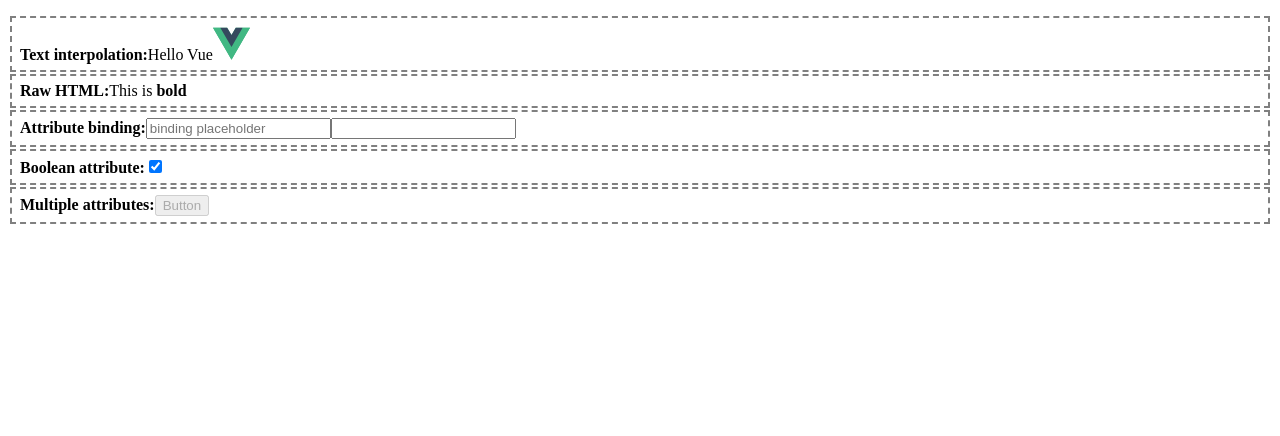
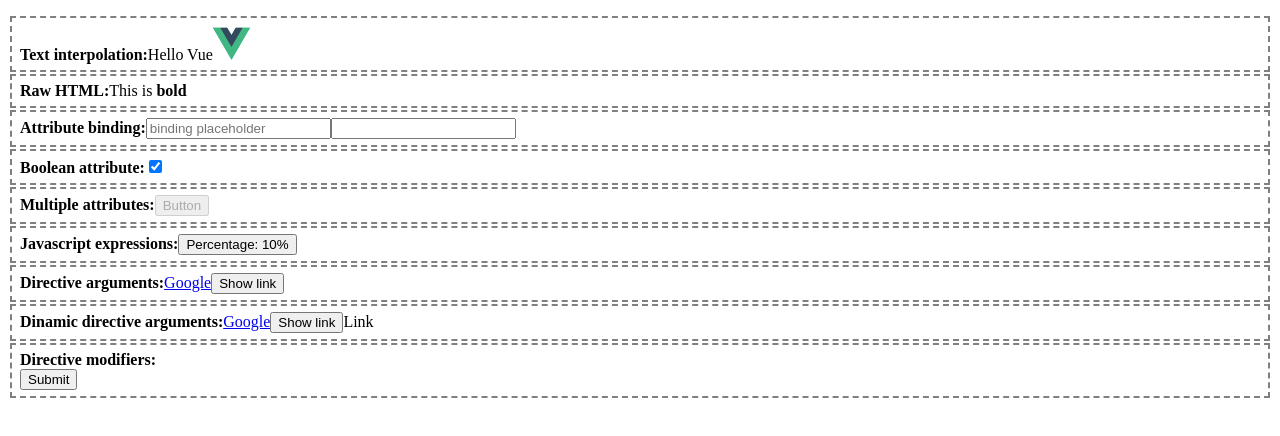
Before and after one commit to jhormanrus/remember-vue, a Vue app: page / in a window 1280 px wide. Shown: the top 436 px of the page. Built offline with nearby package versions, Linux system fonts and the light colour scheme.

Commit message:
1 file modified, 4 added

```diff
--- a/src/App.vue
+++ b/src/App.vue
@@ -4,6 +4,10 @@ import RawHtml from './components/RawHtml.vue';
 import AttributeBinding from './components/AttributeBinding.vue';
 import BooleanAttribute from './components/BooleanAttribute.vue';
 import MultipleAttributes from './components/MultipleAttributes.vue';
+import JavascriptExpressions from './components/JavascriptExpressions.vue';
+import DirectiveArguments from './components/DirectiveArguments.vue';
+import DinamicArguments from './components/DinamicArguments.vue';
+import Modifiers from './components/Modifiers.vue';
 </script>
 
 <template>
@@ -28,5 +32,21 @@ import MultipleAttributes from './components/MultipleAttributes.vue';
       <b>Multiple attributes:</b>
       <MultipleAttributes />
     </li>
+    <li>
+      <b>Javascript expressions:</b>
+      <JavascriptExpressions />
+    </li>
+    <li>
+      <b>Directive arguments:</b>
+      <DirectiveArguments />
+    </li>
+    <li>
+      <b>Dinamic directive arguments:</b>
+      <DinamicArguments />
+    </li>
+    <li>
+      <b>Directive modifiers:</b>
+      <Modifiers />
+    </li>
   </ul>
 </template>
--- /dev/null
+++ b/src/components/DinamicArguments.vue
@@ -0,0 +1,17 @@
+<script setup>
+const bindDirective = 'href';
+const onDirective = 'click';
+
+const googleLink = 'https://google.com';
+
+function showAlert() {
+  alert(googleLink);
+}
+</script>
+
+<template>
+  <a :[bindDirective]="googleLink">Google</a>
+  <button @[onDirective]="showAlert">Show link</button>
+  <!-- null (and any other non string) will remove the binding -->
+  <a :[null]="googleLink">Link</a>
+</template>
--- /dev/null
+++ b/src/components/DirectiveArguments.vue
@@ -0,0 +1,12 @@
+<script setup>
+const googleLink = 'https://google.com';
+
+function showAlert() {
+  alert(googleLink);
+}
+</script>
+
+<template>
+  <a :href="googleLink">Google</a>
+  <button @click="showAlert">Show link</button>
+</template>
--- /dev/null
+++ b/src/components/JavascriptExpressions.vue
@@ -0,0 +1,12 @@
+<script setup>
+let percent = 10;
+
+function percentValue() {
+  return `${percent}%`;
+}
+</script>
+
+<template>
+  <!-- functions will be called every time component updates -->
+  <button :title="percentValue()">Percentage: {{ percentValue() }}</button>
+</template>
--- /dev/null
+++ b/src/components/Modifiers.vue
@@ -0,0 +1,11 @@
+<script setup>
+function onSubmit(e) {
+  alert(e.type);
+}
+</script>
+
+<template>
+  <form @submit.prevent="onSubmit">
+    <button type="submit">Submit</button>
+  </form>
+</template>
```
